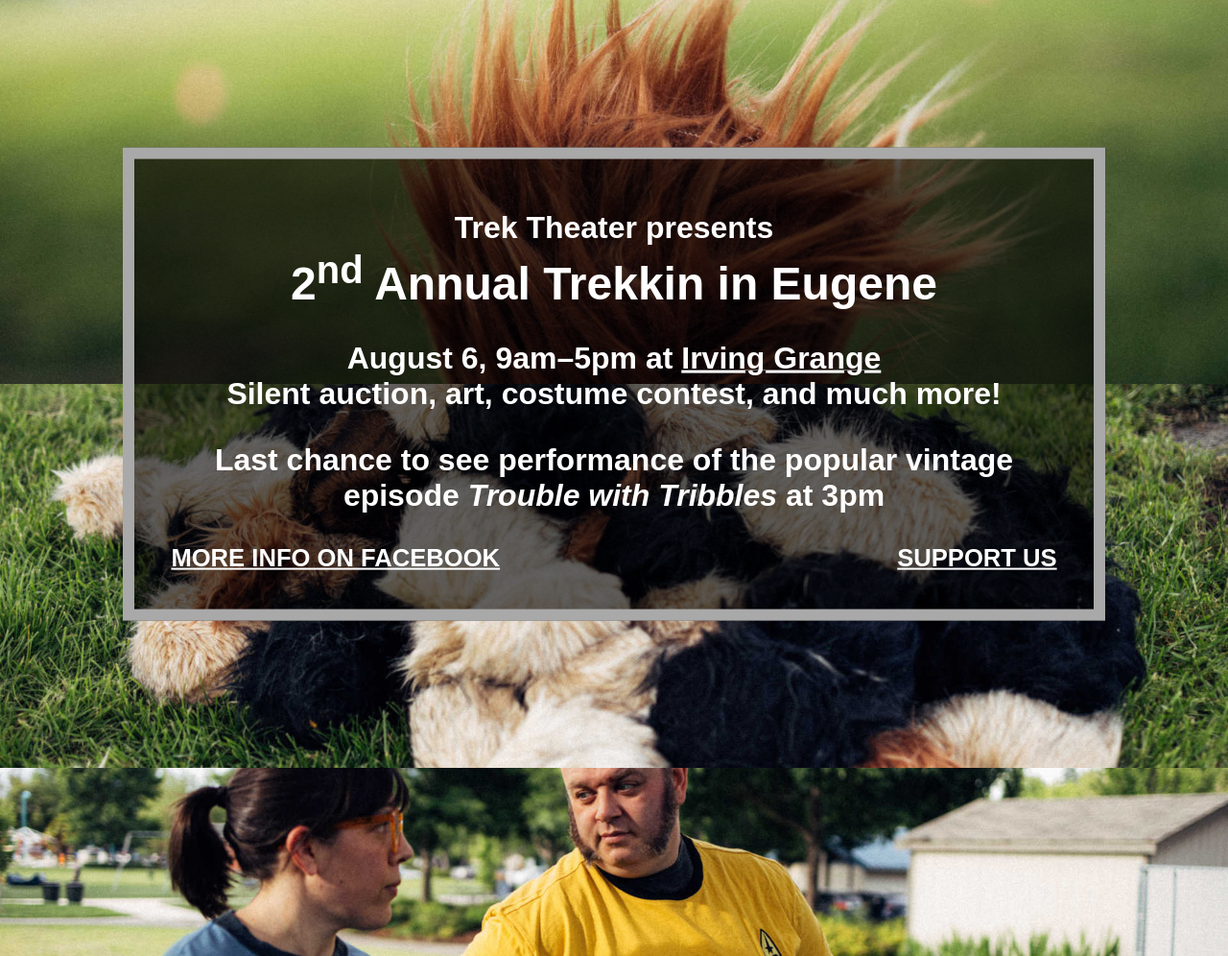
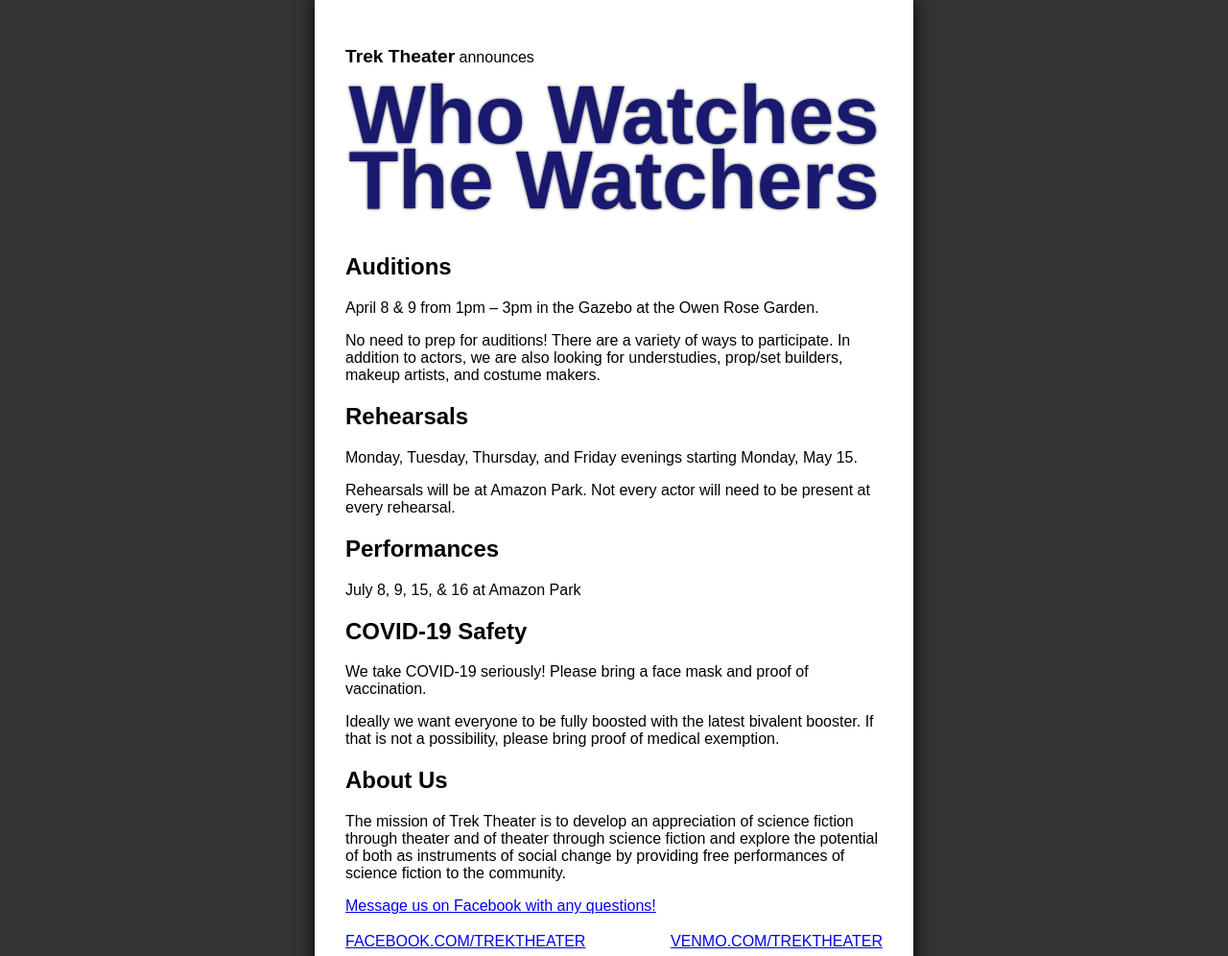
Before and after one commit to joelyoungblom/trektheater.org, a website: page index.html in a window 1280 px wide. Shown: the top 996 px of the page at 96% size. Drawn offline with Linux system fonts and the light colour scheme.

Commit message:
replace tribble content with who watches the watchers auditions and show info

```diff
--- a/index.html
+++ b/index.html
@@ -4,127 +4,90 @@
     <meta charset="utf-8">
     <meta name="viewport" content="width=device-width, initial-scale=1">
 
-    <title>Trouble with Tribbles, presented by Trek Theater</title>
+    <title>Trek Theater: Who Watches The Watchers</title>
+    <link rel="stylesheet" src="//normalize-css.googlecode.com/svn/trunk/normalize.css" />
 
     <style>
 
-html, body {
-  height: 100%;
-  margin: 0;
-  font-family: sans-serif;
+html {
+  background: rgba(0,0,0,0.8);
+  font: 100% sans-serif;
 }
-* {
-  box-sizing: border-box;
+body {
+  max-width: 35em;
+  margin: auto;
+  padding: 2em;
+  background: white;
+  box-shadow: 0 0 1rem black;
 }
-.bg-image {
-  height: 50%;
-  background-position: center;
-  background-repeat: no-repeat;
-  background-size: cover;
+.logo {
+  font-size: 1.2rem;
+  font-weight: bold;
+  white-space: nowrap;
 }
-
-.bg01 { background-image: url("tribble01.jpg"); }
-.bg04 { background-image: url("tribble04.jpg"); }
-.bg06 { background-image: url("tribble06.jpg"); }
-.bg12 { background-image: url("tribble12.jpg"); }
-.bg21 { background-image: url("tribble21.jpg"); }
-
-.bg-text {
-  background-color: rgb( 0, 0, 0 ); /* fallback */
-  background-color: rgb( 0, 0, 0, 0.6 );
-  color: white;
-  font-weight: bold;
-  font-size: calc( 80% + 1.5vw );
-  border: 1vw solid darkgray;
-  position: fixed;
-  top: 50%;
-  left: 50%;
-  transform: translate( -50%, -50% );
-  z-index: 2;
-  width: 80%;
-  padding: 3vw;
-  text-align: center;
-}
-
 h1 {
-  font-size: 100%;
   margin-top: 0;
   margin-bottom: .5em;
+  text-align: center;
+  color: #222;
 }
-.title {
-  font-size: 1.5em;
+nav {
+  display: flex;
+  justify-content: space-between;
+  text-transform: uppercase;
+  flex-wrap: wrap;
+  line-height: 1.5em;
+}
+header h1 {
+  color: midnightblue;
+  font-weight: bolder;
+  font-size: clamp(1rem, 12.6vw, 5.3rem);
+  line-height: .8em;
+  text-shadow: 0 0 3px #333;
 }
 .title:before {
   content: '\A';
   display: block;
 }
 
-.logo {
-  white-space: nowrap;
-}
-
-footer nav {
-  display: flex;
-  justify-content: space-between;
-  font-size: calc( 70% + .25vw );
-  text-transform: uppercase;
-}
-
-.slogan {
-  font-style: italic;
-}
-
-a { color: white; }
-
-@media ( max-height: 540px ) {
-  .bg-text {
-    border: none;
-    height: 100%;
-    width: 100%;
-  }
-  br {
-    display: none;
-  }
-  .details {
-    margin: 0;
-  }
-  h1 {
-    margin: 0 0 .5em;
-  }
-}
-
     </style>
   </head>
   <body>
 
-    <div class="bg-image bg04"></div>
-    <div class="bg-image bg01"></div>
-    <div class="bg-image bg06"></div>
-    <div class="bg-image bg12"></div>
-    <div class="bg-image bg21"></div>
-
-    <div class="bg-text">
     <header>
-        <h1>
-          <span class="logo">Trek Theater</span> presents
-          <span class="title">2<sup>nd</sup> Annual Trekkin in Eugene</span>
-        </h1>
+      <p><span class="logo">Trek Theater</span> announces</p>
+      <h1>Who Watches The Watchers</h1>
     </header>
 
     <main>
-        <p class="details">August 6, 9am&ndash;5pm at <a href="//goo.gl/maps/3no6yxwRxM3zqX1bA">Irving Grange</a>
-        <br>Silent auction, art, costume contest, and much more!</p>
-        <p><strong>Last chance to see performance of the popular vintage episode <em>Trouble with Tribbles</em> at 3pm</strong></p>
+
+      <h2>Auditions</h2>
+      <p>April 8 &amp; 9 from 1pm &ndash; 3pm in the Gazebo at the Owen Rose Garden.</p>
+      <p>No need to prep for auditions! There are a variety of ways to participate. In addition to actors, we are also looking for understudies, prop/set builders, makeup artists, and costume makers.</p>
+
+      <h2>Rehearsals</h2>
+      <p>Monday, Tuesday, Thursday, and Friday evenings starting Monday, May 15.</p>
+      <p>Rehearsals will be at Amazon Park. Not every actor will need to be present at every rehearsal.</p>
+
+      <h2>Performances</h2>
+      <p>July 8, 9, 15, &amp; 16 at Amazon Park</p>
+
+      <h2>COVID-19 Safety</h2>
+      <p>We take COVID-19 seriously! Please bring a face mask and proof of vaccination.</p>
+      <p>Ideally we want everyone to be fully boosted with the latest bivalent booster. If that is not a possibility, please bring proof of medical exemption.</p>
+
+      <h2>About Us</h2>
+      <p>The mission of Trek Theater is to develop an appreciation of science fiction through theater and of theater through science fiction and explore the potential of both as instruments of social change by providing free performances of science fiction to the community.</p>
+      <p><a href="//m.me/TrekTheater">Message us on Facebook with any questions!</a></p>
+
     </main>
 
     <footer>
       <nav>
-          <a href="//facebook.com/events/707157847158041">More info on Facebook</a>
-          <a href="//account.venmo.com/u/TrekTheater">Support Us</a>
+        <a href="//facebook.com/TrekTheater">facebook.com/TrekTheater</a>
+        <a href="//venmo.com/TrekTheater">venmo.com/TrekTheater</a>
       </nav>
     </footer>
-
-    </div>
 
     <!-- Global site tag (gtag.js) - Google Analytics -->
     <script async src="https://www.googletagmanager.com/gtag/js?id=UA-156422602-1"></script>
```
Lines whose indentation alone changed are shown as unchanged.
